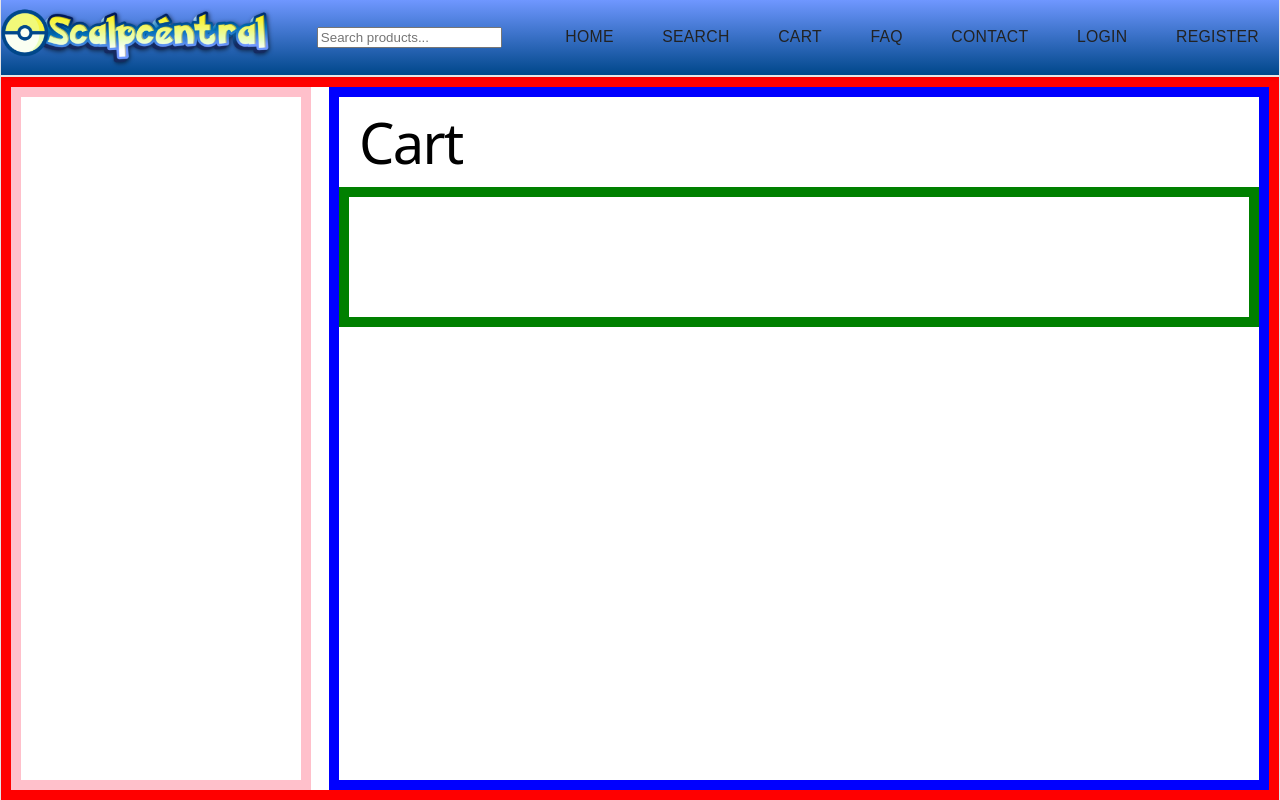
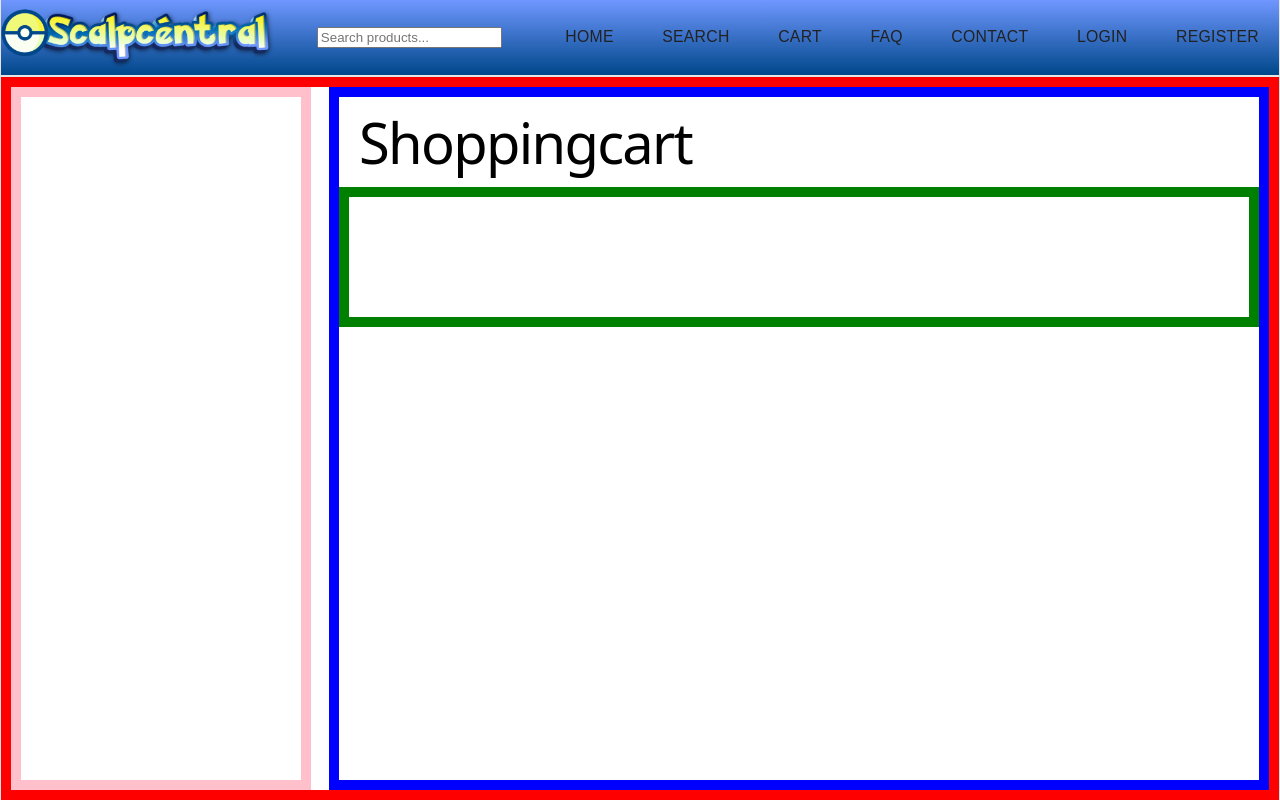
Before and after one commit to QNoah/ScalpCentral, a React (Vite) app in the folder Website/: page /Cart in a window 1280 px wide. Built offline with nearby package versions, Linux system fonts and the light colour scheme.

Commit message:
Update CartPage.tsx

```diff
--- a/Website/src/Components/Pages/CartPage.tsx
+++ b/Website/src/Components/Pages/CartPage.tsx
@@ -11,7 +11,7 @@ export function CartPage() {
                     </div>
                     <div className="results-content">
                         <div className="carts-header">
-                            <h1>Cart</h1>
+                            <h1>Shoppingcart</h1>
                         </div>
                         <div className="cart-content">
 
@@ -19,6 +19,5 @@ export function CartPage() {
                     </div>
                 </div>
             </div>
-
         )
 }
```
